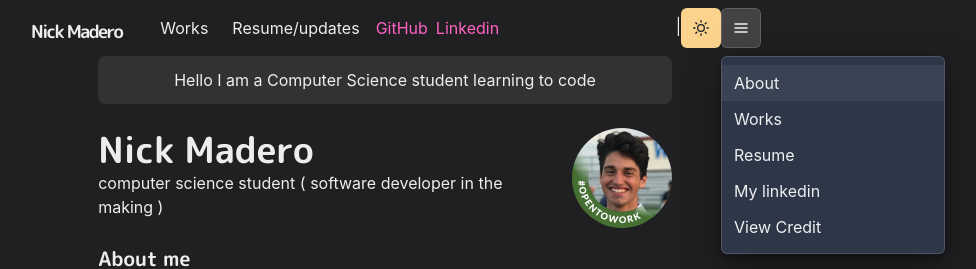
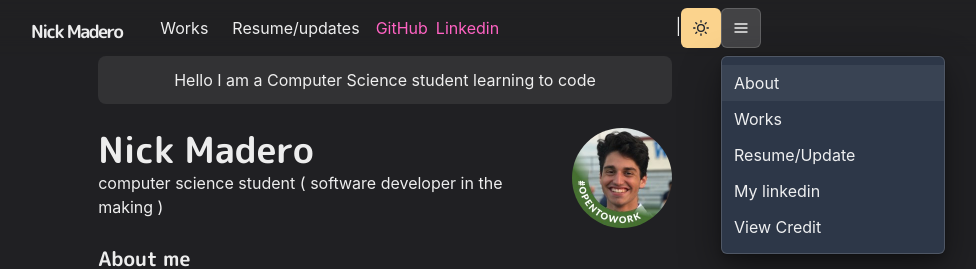
Before and after one commit to NickMadero/NickMadero-homepage, a Next.js app: page / in a window 1280 px wide. Both pictures are taken after a click on the button 996 px from the left and 28 px from the top of the page. Shown: the top 269 px of the page, without its empty margins (255-1231 px from the left). Built offline with nearby package versions, Linux system fonts and the light colour scheme.

Commit message:
changed Resume to Resume/Post on the menuItem

```diff
--- a/components/navbar.js
+++ b/components/navbar.js
@@ -88,7 +88,7 @@ const Navbar = props => {
                     <MenuItem as={Link}>Works</MenuItem>
                 </NextLink>
                 <NextLink href="/posts" passHref>
-                    <MenuItem as={Link}>Resume</MenuItem>
+                    <MenuItem as={Link}>Resume/Update</MenuItem>
                 </NextLink>
 
                    <MenuItem as={Link} href="https://www.linkedin.com/in/nicholas-madero-43546723a/" target="_blank"> My linkedin</MenuItem>
```
